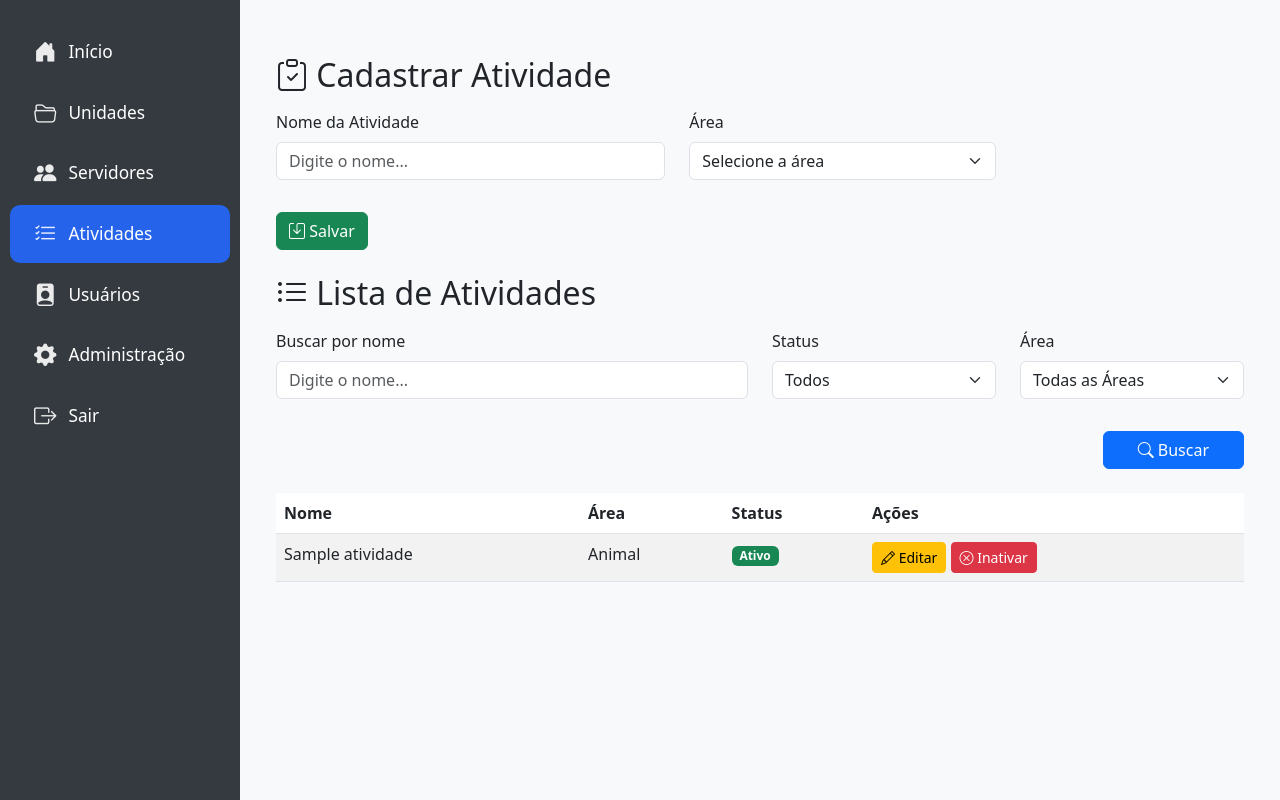
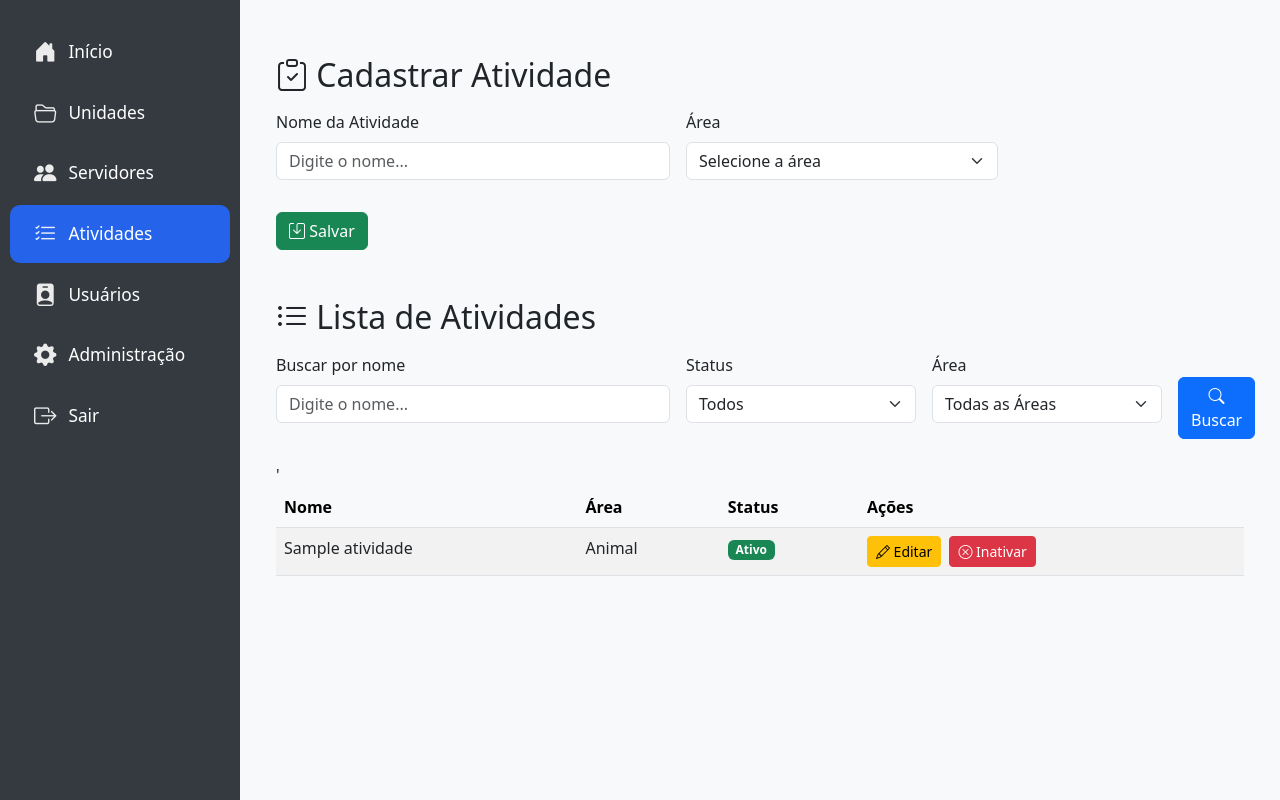
Before and after one commit to MarceloAnsilago/Programacao_de_atividades_ideron, a Django app: page /atividades/ in a window 1280 px wide. Shown: the part 71-871 px from the top of the page. Run offline with Django 5.2, Linux system fonts and the light colour scheme; a user stored in the database is signed in; tables that the repository leaves empty hold one stand-in row (values such as "Sample post").

Commit message:
Enviar todas as mudanças do jeito que estão

```diff
--- a/atividades/templates/atividades/form_atividade.html
+++ b/atividades/templates/atividades/form_atividade.html
@@ -3,15 +3,24 @@
 
 {% block content %}
 <div class="container mt-4">
-    <h2>
-        <i class="bi bi-clipboard-check"></i>
-        {{ titulo|default:"Nova Atividade" }}
+
+    <h2 class="mb-3">
+        <i class="bi bi-clipboard-check"></i> Cadastrar Atividade
     </h2>
 
-    <form method="post" class="mb-4">
+    <form method="post" action="{% url 'atividades:lista' %}">
         {% csrf_token %}
+        <div class="row g-3 mb-3">
+            <div class="col-md-6 col-lg-5">{% include "partials/textbox.html" with name="nome" label="Nome da Atividade" placeholder="Digite o nome..." required=True value=form.nome.value %}</div>
+            <div class="col-md-6 col-lg-4">{% include "partials/select.html" with name="area" label="Área" options=areas placeholder="Selecione a área" required=True value=form.area.value %}</div>
+        </div>
+        <button type="submit" class="btn btn-success">
+            <i class="bi bi-save"></i> Salvar
+        </button>
+    </form>
+
     {% if form.errors %}
-            <div class="alert alert-danger">
+    <div class="alert alert-danger mt-3">
         <ul>
         {% for field, errors in form.errors.items %}
             <li><strong>{{ field|capfirst }}:</strong> {{ errors.as_text|linebreaksbr }}</li>
@@ -19,23 +28,72 @@
         </ul>
     </div>
     {% endif %}
-        <div class="row">
-            <div class="col-md-5">
-                {% include "partials/textbox.html" with name="nome" label="Nome da Atividade" value=form.data.nome|default:form.initial.nome|default_if_none:"" placeholder="Digite o nome..." required=True %}
+
+    <h2 class="mt-5 mb-3">
+        <i class="bi bi-list-ul"></i> Lista de Atividades
+    </h2>
+
+    <form method="get" class="row g-3 mb-4 align-items-end">
+    <div class="col-md-6 col-lg-5">
+        {% include "partials/textbox.html" with name="busca" label="Buscar por nome" placeholder="Digite o nome..." value=request.GET.busca %}
+    </div>
+    <div class="col-md-3 col-lg-3">
+        {% include "partials/select.html" with name="status" label="Status" options=status_opcoes placeholder="Todos" value=request.GET.status %}
+    </div>
+    <div class="col-md-2 col-lg-3">
+        {% include "partials/select.html" with name="area" label="Área" options=areas placeholder="Todas as Áreas" value=request.GET.area %}
+    </div>
+    <div class="col-md-1 col-lg-1 d-grid">
+        <button type="submit" class="btn btn-primary">
+        <i class="bi bi-search"></i> Buscar
+        </button>
+    </div>
+    </form>'
+
+
+    <table class="table table-striped table-hover">
+        <thead class="table-light">
+            <tr>
+                <th>Nome</th>
+                <th>Área</th>
+                <th>Status</th>
+                <th>Ações</th>
+            </tr>
+        </thead>
+        <tbody>
+            {% for atividade in atividades %}
+            <tr>
+                <td>{{ atividade.nome }}</td>
+                <td>{{ atividade.get_area_display }}</td>
+                <td>
+                    {% if atividade.ativo %}
+                        <span class="badge bg-success">Ativo</span>
+                    {% else %}
+                        <span class="badge bg-danger">Inativo</span>
+                    {% endif %}
+                </td>
+                <td>
+                    <a href="{% url 'atividades:editar' atividade.id %}" class="btn btn-sm btn-warning me-1">
+                        <i class="bi bi-pencil"></i> Editar
+                    </a>
+                    {% if atividade.ativo %}
+                    <a href="{% url 'atividades:inativar' atividade.id %}" class="btn btn-sm btn-danger">
+                        <i class="bi bi-x-circle"></i> Inativar
+                    </a>
+                    {% else %}
+                    <a href="{% url 'atividades:ativar' atividade.id %}" class="btn btn-sm btn-success">
+                        <i class="bi bi-check-circle"></i> Ativar
+                    </a>
+                    {% endif %}
+                </td>
+            </tr>
+            {% empty %}
+            <tr>
+                <td colspan="4" class="text-center">Nenhuma atividade encontrada.</td>
+            </tr>
+            {% endfor %}
+        </tbody>
+    </table>
 
 </div>
-            <div class="col-md-4">
-                {% include "partials/select.html" with name="area" label="Área" options=areas value=form.data.area|default:form.initial.area placeholder="Selecione a área" required=True %}
-
-
-            </div>
-        </div>
-        <div class="row mt-3">
-            <div class="col-12">
-                {% include "partials/botao.html" with type="submit" label="Salvar" icon="bi bi-save" class="btn-success" %}
-                <a href="{% url 'atividades:lista' %}" class="btn btn-secondary ms-2">Voltar</a>
-            </div>
-        </div>
-    </form>
-</div>
 {% endblock %}
--- a/atividades/templates/atividades/lista_atividades.html
+++ b/atividades/templates/atividades/lista_atividades.html
@@ -7,19 +7,36 @@
   <h2 class="mb-3">
     <i class="bi bi-clipboard-check"></i> Cadastrar Atividade
   </h2>
+  <form method="post" action="{% url 'atividades:lista' %}">
+    {% csrf_token %}
+    <div class="row g-3 mb-3">
+      <div class="col-md-6 col-lg-5">
+        {% include "partials/textbox.html"
+            with
+              name="nome"
+              label="Nome da Atividade"
+              placeholder="Digite o nome..."
+              required=True
+              value=form.nome.value %}
+      </div>
+      <div class="col-md-6 col-lg-4">
+        {% include "partials/select.html"
+            with
+              name="area"
+              label="Área"
+              options=areas
+              placeholder="Selecione a área"
+              required=True
+              value=form.area.value %}
+      </div>
+    </div>
+    <button type="submit" class="btn btn-success">
+      <i class="bi bi-save"></i> Salvar
+    </button>
+  </form>
 
-    <form method="post">
-        {% csrf_token %}
-        <div class="row">
-            <div class="col-md-5">{% include "partials/textbox.html" with name="nome" label="Nome da Atividade" placeholder="Digite o nome..." required=True %}</div>
-            <div class="col-md-4">{% include "partials/select.html" with name="area" label="Área" options=areas placeholder="Selecione a área" required=True %}</div>
-        </div>
-        <div class="row mt-3">
-            <div class="col-12">{% include "partials/botao.html" with type="submit" label="Salvar" icon="bi bi-save" class="btn-success" %}</div>
-        </div>
-    </form>
   {% if form.errors %}
-        <div class="alert alert-danger">
+  <div class="alert alert-danger mt-3">
     <ul>
       {% for field, errors in form.errors.items %}
         <li><strong>{{ field|capfirst }}:</strong> {{ errors.as_text|linebreaksbr }}</li>
@@ -28,23 +45,47 @@
   </div>
   {% endif %}
 
-    <h2 class="mb-3 mt-4">
+  <h2 class="mt-5 mb-3">
     <i class="bi bi-list-ul"></i> Lista de Atividades
   </h2>
 
-    <form method="get" class="mb-4">
-        <div class="row">
-            <div class="col-md-6">{% include "partials/textbox.html" with name="busca" label="Buscar por nome" placeholder="Digite o nome..." value=request.GET.busca %}</div>
-            <div class="col-md-3">{% include "partials/select.html" with name="status" label="Status" options=status_opcoes placeholder="Todos" value=request.GET.status %}</div>
-            <div class="col-md-3">{% include "partials/select.html" with name="area" label="Área" options=areas placeholder="Todas as Áreas" value=request.GET.area %}</div>
+  <!-- FORMULÁRIO DE FILTRO: col-md soma 6+3+2+1=12 -->
+  <form method="get" class="row g-3 align-items-end mb-4">
+    <div class="col-md-6 col-lg-5">
+      {% include "partials/textbox.html"
+          with
+            name="busca"
+            label="Buscar por nome"
+            placeholder="Digite o nome..."
+            value=request.GET.busca %}
     </div>
-        <div class="row mt-3">
-            <div class="col-md-2 offset-md-10">{% include "partials/botao.html" with type="submit" label="Buscar" icon="bi bi-search" class="btn-primary w-100" %}</div>
+    <div class="col-md-3 col-lg-3">
+      {% include "partials/select.html"
+          with
+            name="status"
+            label="Status"
+            options=status_opcoes
+            placeholder="Todos"
+            value=request.GET.status %}
+    </div>
+    <div class="col-md-2 col-lg-3">
+      {% include "partials/select.html"
+          with
+            name="area"
+            label="Área"
+            options=areas
+            placeholder="Todas as Áreas"
+            value=request.GET.area %}
+    </div>
+    <div class="col-md-1 col-lg-1 d-grid">
+      <button type="submit" class="btn btn-primary">
+        <i class="bi bi-search"></i> Buscar
+      </button>
     </div>
   </form>
 
-    <table class="table table-striped">
-        <thead>
+  <table class="table table-striped table-hover mt-4">
+    <thead class="table-light">
       <tr>
         <th>Nome</th>
         <th>Área</th>
@@ -65,18 +106,27 @@
           {% endif %}
         </td>
         <td>
-                    <a href="{% url 'atividades:editar' atividade.id %}" class="btn btn-sm btn-warning"><i class="bi bi-pencil"></i> Editar</a>
+          <a href="{% url 'atividades:editar' atividade.id %}" class="btn btn-sm btn-warning me-1">
+            <i class="bi bi-pencil"></i> Editar
+          </a>
           {% if atividade.ativo %}
-                        <a href="{% url 'atividades:inativar' atividade.id %}" class="btn btn-sm btn-danger"><i class="bi bi-x-circle"></i> Inativar</a>
+            <a href="{% url 'atividades:inativar' atividade.id %}" class="btn btn-sm btn-danger">
+              <i class="bi bi-x-circle"></i> Inativar
+            </a>
           {% else %}
-                        <a href="{% url 'atividades:ativar' atividade.id %}" class="btn btn-sm btn-success"><i class="bi bi-check-circle"></i> Ativar</a>
+            <a href="{% url 'atividades:ativar' atividade.id %}" class="btn btn-sm btn-success">
+              <i class="bi bi-check-circle"></i> Ativar
+            </a>
           {% endif %}
         </td>
       </tr>
       {% empty %}
-            <tr><td colspan="4" class="text-center">Nenhuma atividade encontrada.</td></tr>
+      <tr>
+        <td colspan="4" class="text-center">Nenhuma atividade encontrada.</td>
+      </tr>
       {% endfor %}
     </tbody>
   </table>
+
 </div>
 {% endblock %}
--- a/atividades/urls.py
+++ b/atividades/urls.py
@@ -4,10 +4,14 @@ from . import views
 app_name = 'atividades'
 
 urlpatterns = [
-    path('', views.lista_atividades, name='lista'),
-    path('nova/', views.cria_atividade, name='criar'),
+    path('', views.atividades_view, name='lista'),  # lista e criação unificada
+    # Remova ou comente a linha abaixo se não tiver cria_atividade
+    # path('nova/', views.cria_atividade, name='criar'),
     path('editar/<int:pk>/', views.edita_atividade, name='editar'),
     path('deletar/<int:pk>/', views.deleta_atividade, name='deletar'),
     path('ativar/<int:pk>/', views.ativar_atividade, name='ativar'),
     path('inativar/<int:pk>/', views.inativar_atividade, name='inativar'),
+    path('', views.atividades_view, name='lista'),  # lista e criação
+    path('editar/<int:pk>/', views.edita_atividade, name='editar'),  # edição separada
+
 ]
--- a/atividades/views.py
+++ b/atividades/views.py
@@ -2,21 +2,154 @@ from django.shortcuts import render
 from django.shortcuts import render, redirect, get_object_or_404
 from .models import Atividade
 from .forms import AtividadeForm
-
 from django.contrib.auth.decorators import login_required
-
-from django.contrib.auth.decorators import login_required
-from django.shortcuts import render, redirect
 from .models import Atividade
 from .forms import AtividadeForm
 
+
 @login_required
 def lista_atividades(request):
-    unidade = getattr(request.user, 'unidade', None)
-    atividades = Atividade.objects.all()
-    if unidade:
-        atividades = atividades.filter(unidade=unidade)
+    # pega unidade
+    unidade = getattr(getattr(request.user, 'perfilusuario', None), 'unidade', None)
+    if not unidade:
+        return render(request, 'atividades/sem_unidade.html', {
+            'mensagem': 'Seu usuário não está vinculado a nenhuma unidade. Contate o administrador.'
+        })
 
+    # POST → salva nova atividade
+    if request.method == 'POST':
+        form = AtividadeForm(request.POST)
+        if form.is_valid():
+            ativ = form.save(commit=False)
+            ativ.unidade = unidade
+            ativ.save()
+            return redirect('atividades:lista')
+    else:
+        form = AtividadeForm()
+
+    # QuerySet base
+    atividades = Atividade.objects.filter(unidade=unidade)
+
+    # filtros GET
+    busca   = request.GET.get('busca', '')
+    status  = request.GET.get('status', '')
+    area    = request.GET.get('area', '')
+
+    if busca:
+        atividades = atividades.filter(nome__icontains=busca)
+    if status == 'ativo':
+        atividades = atividades.filter(ativo=True)
+    elif status == 'inativo':
+        atividades = atividades.filter(ativo=False)
+    if area:
+        atividades = atividades.filter(area=area)
+
+    # opções de select
+    areas = [
+        ('animal', 'Animal'),
+        ('vegetal', 'Vegetal'),
+        ('apoio',   'Apoio'),
+    ]
+    status_opcoes = [
+        ('ativo',   'Ativo'),
+        ('inativo', 'Inativo'),
+    ]
+
+    return render(request, 'atividades/lista.html', {
+        'form': form,
+        'atividades': atividades,
+        'areas': areas,
+        'status_opcoes': status_opcoes,
+        # ⚠️ precisamos do request para ler request.GET no template
+        'request': request,
+    })
+
+@login_required
+def atividades_view(request):
+    unidade = getattr(getattr(request.user, 'perfilusuario', None), 'unidade', None)
+    if not unidade:
+        return render(request, 'atividades/sem_unidade.html', {
+            'mensagem': 'Seu usuário não está vinculado a nenhuma unidade. Contate o administrador.'
+        })
+
+    if request.method == 'POST':
+        form = AtividadeForm(request.POST)
+        if form.is_valid():
+            atividade = form.save(commit=False)
+            atividade.unidade = unidade
+            atividade.save()
+            return redirect('atividades:lista')
+    else:
+        form = AtividadeForm()
+
+    atividades = Atividade.objects.filter(unidade=unidade)
+
+    # Filtros GET (busca, status, area)
+    busca = request.GET.get('busca', '')
+    status = request.GET.get('status', '')
+    area = request.GET.get('area', '')
+
+    if busca:
+        atividades = atividades.filter(nome__icontains=busca)
+    if status == 'ativo':
+        atividades = atividades.filter(ativo=True)
+    elif status == 'inativo':
+        atividades = atividades.filter(ativo=False)
+    if area:
+        atividades = atividades.filter(area=area)
+
+    areas = [
+        ('animal', 'Animal'),
+        ('vegetal', 'Vegetal'),
+        ('apoio', 'Apoio'),
+    ]
+
+    status_opcoes = [
+        ('ativo', 'Ativo'),
+        ('inativo', 'Inativo'),
+    ]
+
+    # Extraindo valores seguros do form para o template
+    value_nome = form['nome'].value() if form and 'nome' in form.fields else ''
+    value_area = form['area'].value() if form and 'area' in form.fields else ''
+
+    context = {
+        'form': form,
+        'atividades': atividades,
+        'areas': areas,
+        'status_opcoes': status_opcoes,
+        'request': request,
+        'titulo': 'Gerenciar Atividades',
+        'value_nome': value_nome,
+        'value_area': value_area,
+    }
+    return render(request, 'atividades/form_atividade.html', context)
+
+
+@login_required
+def atividades_view(request):
+    # Pega a unidade do usuário logado
+    unidade = getattr(getattr(request.user, 'perfilusuario', None), 'unidade', None)
+    if not unidade:
+        return render(request, 'atividades/sem_unidade.html', {
+            'mensagem': 'Seu usuário não está vinculado a nenhuma unidade. Contate o administrador.'
+        })
+
+    # Trata o POST para criar nova atividade
+    if request.method == 'POST':
+        form = AtividadeForm(request.POST)
+        if form.is_valid():
+            atividade = form.save(commit=False)
+            atividade.unidade = unidade
+            atividade.save()
+            return redirect('atividades:lista')
+    else:
+        form = AtividadeForm()
+
+    # Consulta inicial das atividades da unidade do usuário
+    atividades = Atividade.objects.filter(unidade=unidade)
+
+    # Aplicar filtros GET
     busca = request.GET.get('busca', '')
     status = request.GET.get('status', '')
     area = request.GET.get('area', '')
@@ -42,47 +175,14 @@ def lista_atividades(request):
     ]
 
     context = {
+        'form': form,
         'atividades': atividades,
         'areas': areas,
         'status_opcoes': status_opcoes,
-        'request': request,
-    }
-    return render(request, 'atividades/lista_atividades.html', context)
-
-
-@login_required
-def cria_atividade(request):
-    # Tenta pegar a unidade pelo perfilusuario
-    unidade = None
-    if hasattr(request.user, 'perfilusuario'):
-        unidade = getattr(request.user.perfilusuario, 'unidade', None)
-    print("UNIDADE FINAL:", unidade)
-
-    if request.method == 'POST':
-        form = AtividadeForm(request.POST)
-        if form.is_valid():
-            atividade = form.save(commit=False)
-            atividade.unidade = unidade
-            atividade.save()
-            print("SALVOU ATIVIDADE!")
-            return redirect('atividades:lista')
-        else:
-            print("ERROS NO FORM:", form.errors)
-    else:
-        form = AtividadeForm()
-    # ... resto igual ...
-    areas = [
-        ('animal', 'Animal'),
-        ('vegetal', 'Vegetal'),
-        ('apoio', 'Apoio'),
-    ]
-    context = {
-        'form': form,
-        'titulo': 'Criar Atividade',
-        'areas': areas,
-        'request': request,
+        'titulo': 'Cadastrar Atividade',
     }
     return render(request, 'atividades/form_atividade.html', context)
+
 
 
 @login_required
@@ -107,9 +207,9 @@ def edita_atividade(request, pk):
         'form': form,
         'atividade': atividade,
         'titulo': 'Editar Atividade',
-        'areas': areas,  # aqui!
+        'areas': areas,
     }
-    return render(request, 'atividades/form_atividade.html', context)
+    return render(request, 'atividades/editar_atividade.html', context)
 
 def deleta_atividade(request, pk):
     atividade = get_object_or_404(Atividade, pk=pk)
--- a/servidores/models.py
+++ b/servidores/models.py
@@ -13,7 +13,6 @@ class Servidor(models.Model):
     matricula = models.CharField(max_length=30, unique=True)
     status = models.CharField(max_length=10, choices=STATUS_CHOICES, default='Ativo')
 
-    # Adicione esse campo:
     unidade = models.ForeignKey(Unidade, on_delete=models.CASCADE, related_name='servidores', null=True, blank=True)
 
     def __str__(self):
```
Also changed, not shown: atividades/templates/atividades/confirma_delete.html (deleted, +0 -10 lines), atividades/templates/atividades/editar_atividade.html (added, +33 -0 lines), servidores/views.py (+38 -7 lines), servidores/migrations/0003_servidor_usuario.py (added), servidores/migrations/0004_remove_servidor_usuario.py (added), servidores/templates/servidores/editar_servidor.html (renamed from servidores/templates/servidores/editar_servidores.html). Lines whose indentation alone changed are shown as unchanged.
